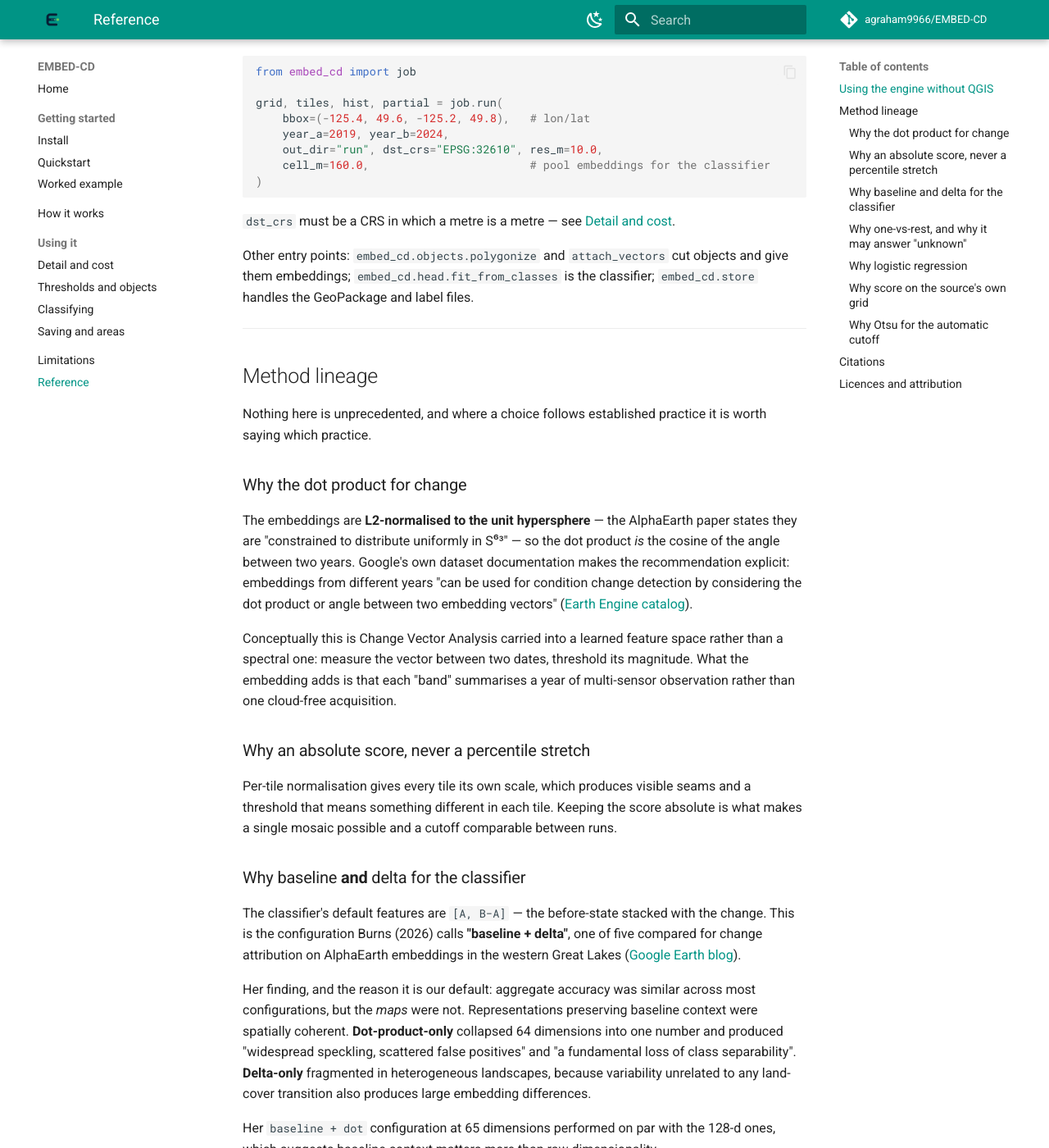
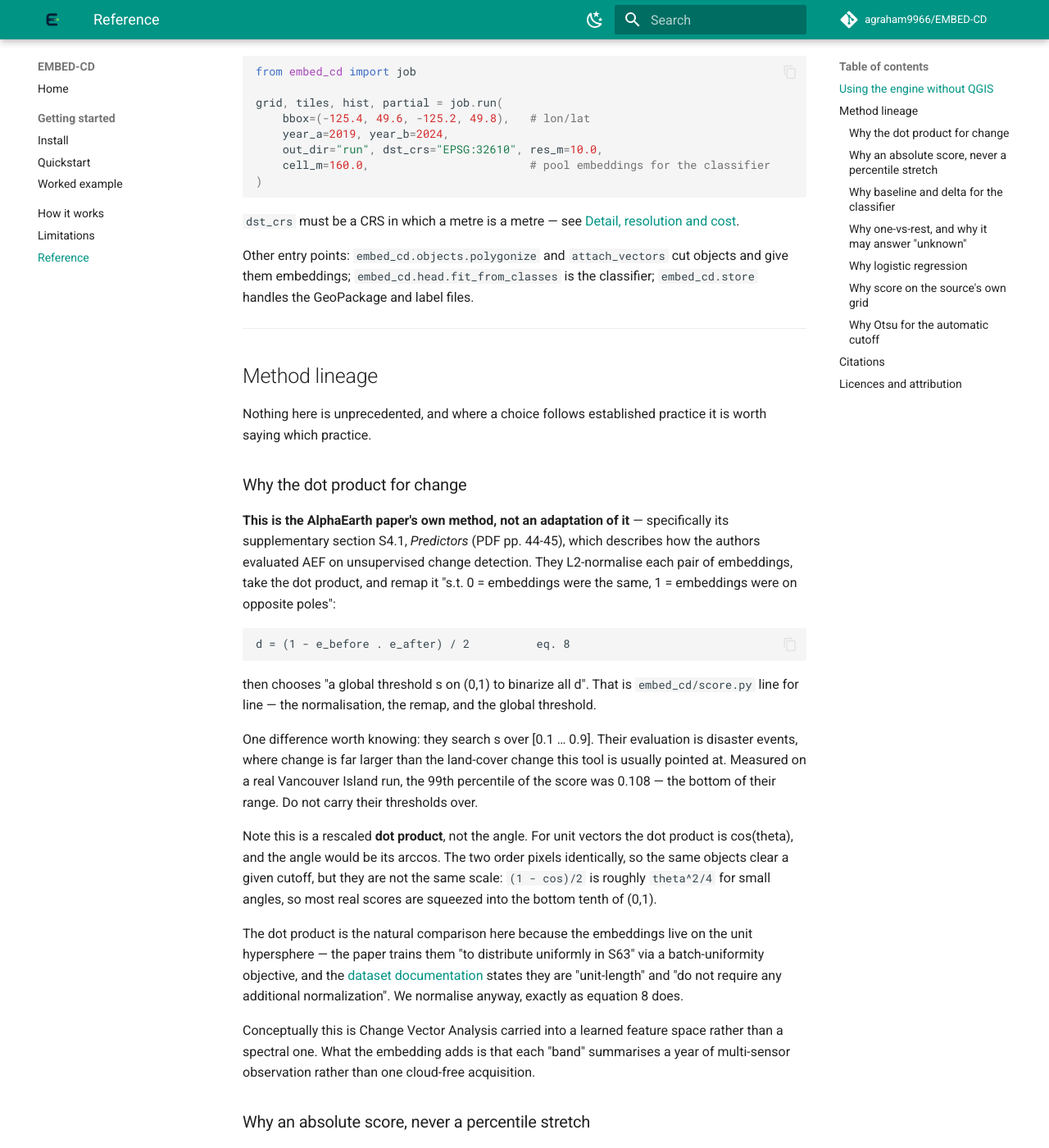
Before and after one commit to agraham9966/EMBED-CD, an MkDocs documentation site: the page built from docs/reference.md, in a window 1280 px wide and 1400 px high, scrolled down 230 px. Shown: the whole window at 82% size. Built offline with MkDocs 1.6.1 and Material for MkDocs 9.7.7, drawn with Linux system fonts in a browser that asks for light colours; comment, search, counter and statistics services are not loaded; some of the changed text lies outside the part shown.

Commit message:
Trim the docs to seven pages, and correct the method citations
The four "Using it" pages are gone. This is a small plugin and it does not
need an encyclopedia, so their material folds into how-it-works.md as
sections with anchors, and every link that pointed at a deleted page now
points at the section that replaced it.

Nav is now Home, Getting started (install / quickstart / worked example),
How it works, Limitations, Reference.

Two citation corrections, both found by checking the PDF rather than the
arXiv HTML, which renumbers sections:

Equation 8 is in supplementary section S4.1, Predictors, on PDF pages 44-45.
I had cited it as S18.1, which is the HTML rendering's numbering and appears
nowhere in the paper as published.

The AlphaEarth authors do use one-vs-rest, in that same section, which is
worth recording as convergence rather than derivation: this head is a port of
a prototype that predates our use of these embeddings. Their version differs
in ways that matter here. They fit a scikit-learn RidgeClassifier by ordinary
least squares with no regularisation and take the highest score, because
their classes are mutually exclusive. Ours has to answer "unknown", which
needs a calibrated probability, which is why we use logistic regression --
a phrase that does not appear in their paper at all, and which I had wrongly
implied was their protocol.

Also recorded: they search their threshold over [0.1 .. 0.9], while the 99th
percentile of a real Vancouver Island run is 0.108. Their evaluation is
disaster events. Their thresholds do not transfer to land-cover work.

The docs videos are deliberately NOT committed, pending a decision on
compressing the 38 MB overview clip. `mkdocs serve` reads them from disk so
local previews are unaffected; the published site will show an empty player
until they are committed or hosted elsewhere.

Co-Authored-By: Claude Opus 5 <noreply@anthropic.com>

````diff
--- a/docs/reference.md
+++ b/docs/reference.md
@@ -17,7 +17,7 @@ grid, tiles, hist, partial = job.run(
 ```
 
 `dst_crs` must be a CRS in which a metre is a metre — see
-[Detail and cost](using-it/detail-and-cost.md).
+[Detail, resolution and cost](how-it-works.md#detail-and-cost).
 
 Other entry points: `embed_cd.objects.polygonize` and `attach_vectors` cut objects and give
 them embeddings; `embed_cd.head.fit_from_classes` is the classifier; `embed_cd.store` handles
@@ -32,16 +32,36 @@ saying which practice.
 
 ### Why the dot product for change
 
-The embeddings are **L2-normalised to the unit hypersphere** — the AlphaEarth paper states they
-are "constrained to distribute uniformly in S⁶³" — so the dot product *is* the cosine of the
-angle between two years. Google's own dataset documentation makes the recommendation explicit:
-embeddings from different years "can be used for condition change detection by considering the
-dot product or angle between two embedding vectors" ([Earth Engine catalog][ee]).
+**This is the AlphaEarth paper's own method, not an adaptation of it** — specifically its
+supplementary section S4.1, *Predictors* (PDF pp. 44-45), which describes how the authors
+evaluated AEF on unsupervised change detection. They L2-normalise each pair of embeddings, take the dot product,
+and remap it "s.t. 0 = embeddings were the same, 1 = embeddings were on opposite poles":
+
+```text
+d = (1 - e_before . e_after) / 2          eq. 8
+```
+
+then chooses "a global threshold s on (0,1) to binarize all d". That is `embed_cd/score.py`
+line for line — the normalisation, the remap, and the global threshold.
+
+One difference worth knowing: they search s over [0.1 … 0.9]. Their evaluation is disaster
+events, where change is far larger than the land-cover change this tool is usually pointed at.
+Measured on a real Vancouver Island run, the 99th percentile of the score was 0.108 — the
+bottom of their range. Do not carry their thresholds over.
+
+Note this is a rescaled **dot product**, not the angle. For unit vectors the dot product is
+cos(theta), and the angle would be its arccos. The two order pixels identically, so the same
+objects clear a given cutoff, but they are not the same scale: `(1 - cos)/2` is roughly
+`theta^2/4` for small angles, so most real scores are squeezed into the bottom tenth of (0,1).
+
+The dot product is the natural comparison here because the embeddings live on the unit
+hypersphere — the paper trains them "to distribute uniformly in S63" via a batch-uniformity
+objective, and the [dataset documentation][ee] states they are "unit-length" and "do not
+require any additional normalization". We normalise anyway, exactly as equation 8 does.
 
 Conceptually this is Change Vector Analysis carried into a learned feature space rather than a
-spectral one: measure the vector between two dates, threshold its magnitude. What the embedding
-adds is that each "band" summarises a year of multi-sensor observation rather than one
-cloud-free acquisition.
+spectral one. What the embedding adds is that each "band" summarises a year of multi-sensor
+observation rather than one cloud-free acquisition.
 
 ### Why an absolute score, never a percentile stretch
 
@@ -77,6 +97,15 @@ recognises, and adding a class leaves the others untouched. Rifkin & Klautau's *
 One-Vs-All Classification* is the standard argument that this is as accurate as more elaborate
 multiclass schemes given well-regularised binary classifiers.
 
+The AlphaEarth authors reach for the same structure in section S4.1: "a one-vs-rest approach
+with a pure-linear model per class". We arrived at it independently — this head is a port of a
+prototype that predates our use of these embeddings — so treat that as convergence rather than
+derivation. Their version differs in ways that matter here: they fit a scikit-learn
+`RidgeClassifier` by ordinary least squares with no regularisation, and because their classes
+are "mutually exclusive" they simply take the highest-scoring one. Ours has to be able to
+answer *unknown*, which needs a calibrated probability per class, which is why the next section
+is about logistic regression rather than ridge.
+
 Abstention is Chow's **reject option**: decline to classify when no class clears its confidence
 bar. We use a **per-class** threshold rather than a single global one, following Fumera, Roli &
 Giacinto, *Reject Option with Multiple Thresholds*. Thresholds are calibrated **out of fold**,
@@ -87,10 +116,15 @@ held-out predictions cannot clear.
 
 L2-regularised logistic regression with balanced class weights, fitted by L-BFGS on
 standardised features, is the canonical **linear probe** — the standard protocol for using a
-frozen foundation model's representation. It is also how the AlphaEarth authors evaluate their
-own embeddings ("k-nearest neighbors, and linear layers fit to the features"). It refits in
-well under a second on a few hundred vectors, which is what lets the map recolour as fast as
-you can click.
+frozen foundation model's representation, and the AlphaEarth authors likewise evaluate theirs
+with "a linear predictor (or 'linear probe') and kNN".
+
+We differ from them deliberately. Their linear probe is a ridge classifier fitted by ordinary
+least squares, which returns unbounded scores; the phrase "logistic regression" does not appear
+in their paper. We need a **probability** per class, because the abstention bar and its
+out-of-fold calibration are both expressed as confidences — a score that can be any real number
+gives you nothing to threshold consistently. Logistic regression also refits in well under a
+second on a few hundred vectors, which is what lets the map recolour as fast as you can click.
 
 ### Why score on the source's own grid
 
--- a/mkdocs.yml
+++ b/mkdocs.yml
@@ -58,10 +58,5 @@ nav:
       - Quickstart: getting-started/quickstart.md
       - Worked example: getting-started/worked-example.md
   - How it works: how-it-works.md
-  - Using it:
-      - Detail and cost: using-it/detail-and-cost.md
-      - Thresholds and objects: using-it/thresholds-and-objects.md
-      - Classifying: using-it/classifying.md
-      - Saving and areas: using-it/saving-and-areas.md
   - Limitations: limitations.md
   - Reference: reference.md
````
Also changed, not shown: docs/getting-started/install.md (+4 -18 lines), docs/getting-started/quickstart.md (+11 -3 lines), docs/how-it-works.md (+38 -4 lines), docs/index.md (+30 -29 lines), docs/using-it/classifying.md (deleted, +0 -5 lines), docs/using-it/detail-and-cost.md (deleted, +0 -5 lines), docs/using-it/saving-and-areas.md (deleted, +0 -5 lines), docs/using-it/thresholds-and-objects.md (deleted, +0 -5 lines), 1 other file.
